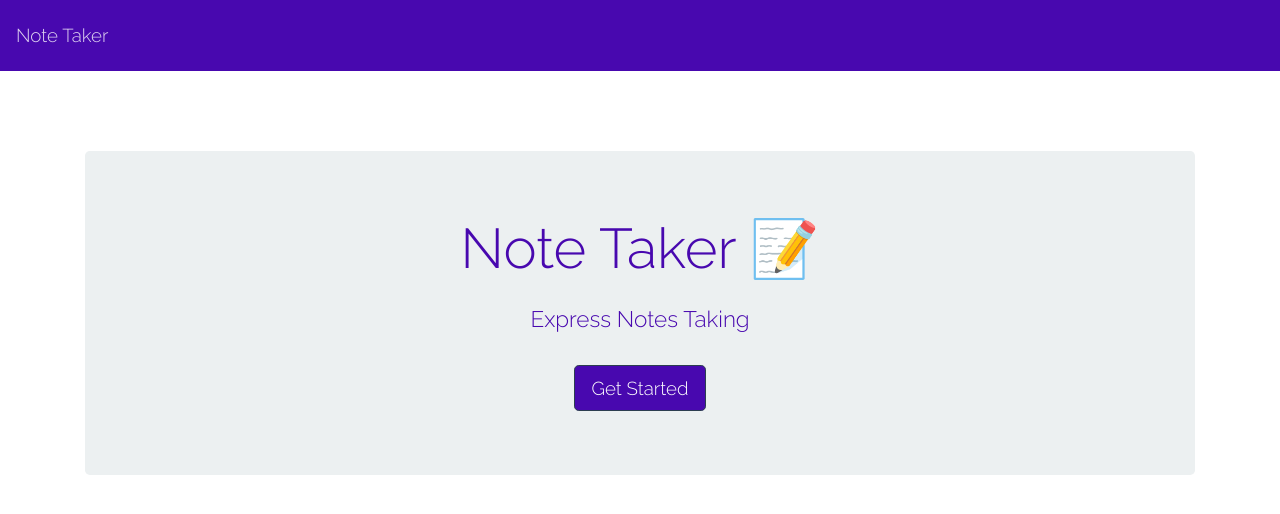
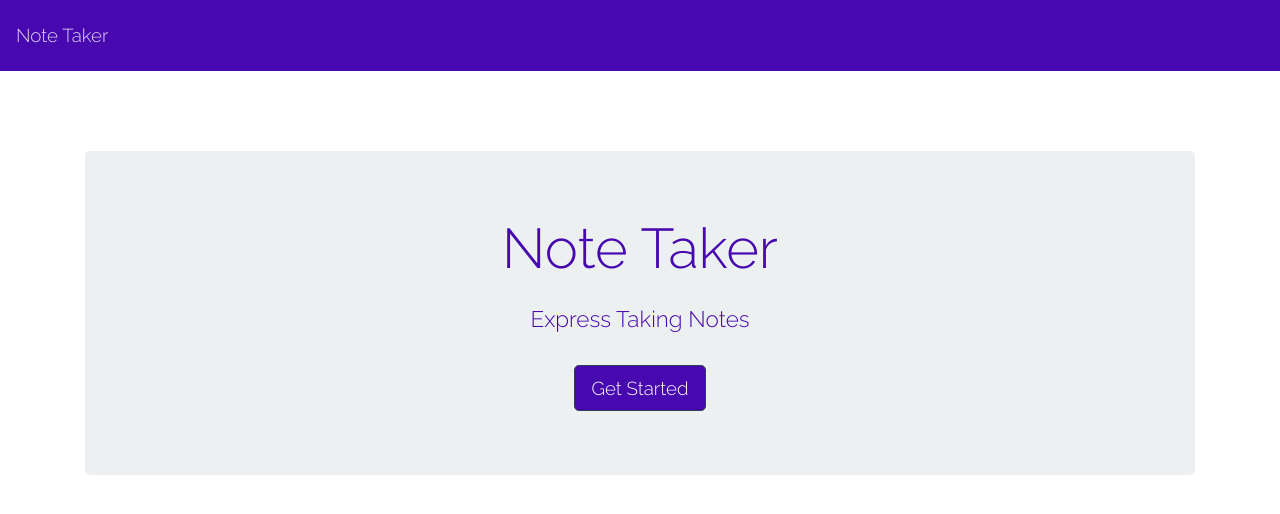
Before and after one commit to CarolHGray/Note-Taker, a website: page public/index.html in a window 1280 px wide. Drawn offline with nearby package versions, Linux system fonts and the light colour scheme; no server answers.

Commit message:
changed html page - removed image

```diff
--- a/public/index.html
+++ b/public/index.html
@@ -19,8 +19,8 @@
     </nav>
     <div class="container">
         <div style="margin-top: 80px;" class="jumbotron text-center">
-            <h1 class="display-4">Note Taker <span role="img" aria-label="Memo">📝</span></h1>
-            <h4 class="mt-4">Express Notes Taking</h4>
+            <h1 class="display-4">Note Taker <span role="img" aria-label="memo"></span></h1>
+            <h4 class="mt-4">Express Taking Notes</h4>
             <a class="btn btn-primary btn-lg mt-4" href="/notes" role="button">Get Started</a>
         </div>
     </div>
```
